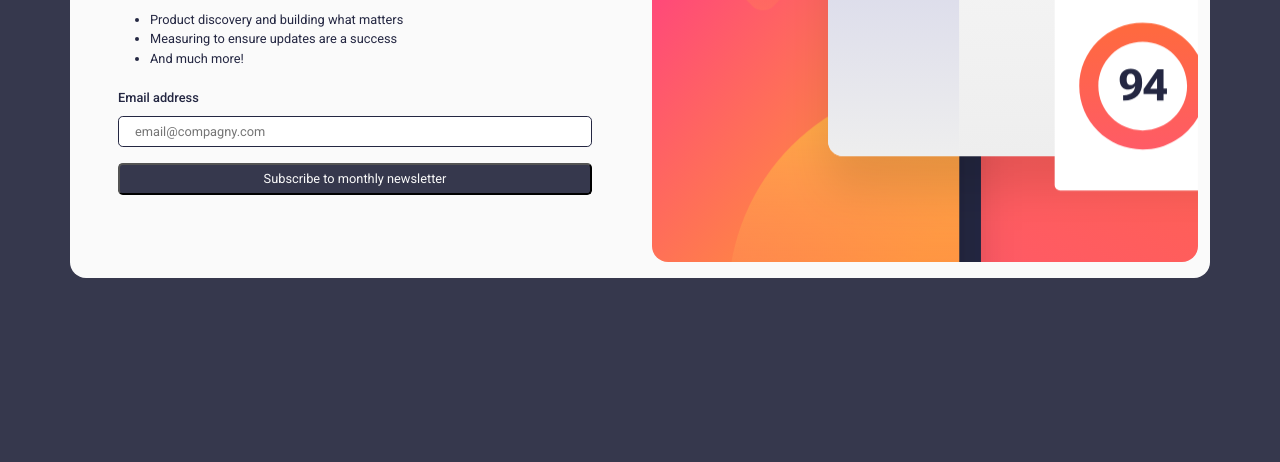
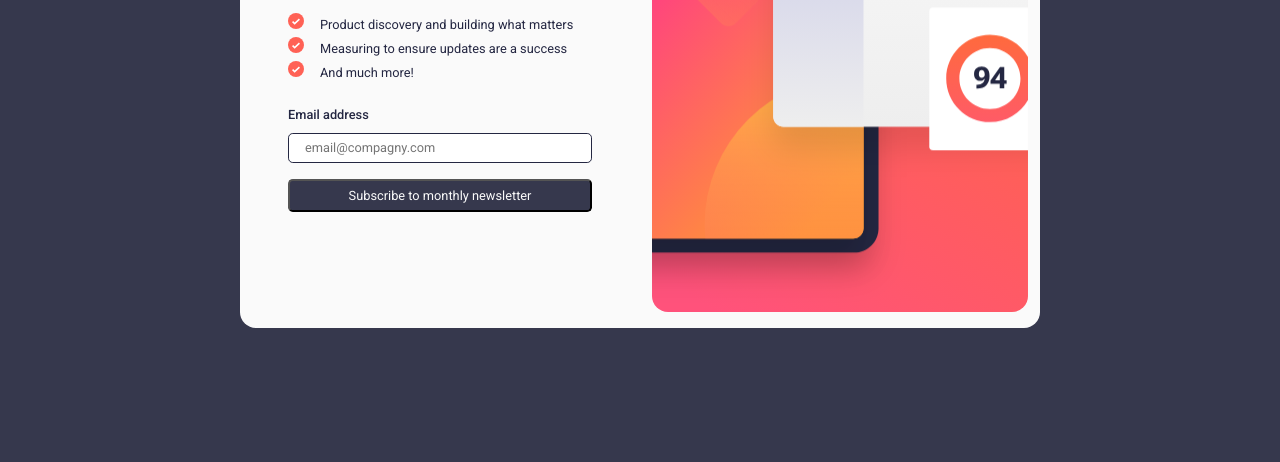
Before and after one commit to PhilippeItsMe/fe-form-challenge, a plain HTML site: page index.html in a window 1280 px wide. Shown: the part 338-800 px from the top of the page. Drawn offline with nearby package versions, Linux system fonts and the light colour scheme.

Commit message:
Main container size set-up

```diff
--- a/assets/css/style.css
+++ b/assets/css/style.css
@@ -72,7 +72,9 @@ body {
 
 main {
     background-color: var(--offwhite);
-    max-width: 300px;
+    max-width: 800px !important;
+    width: 80% !important;
+    margin: 0 auto;
     padding: 1rem;
     border-radius: 1rem;
 }
@@ -87,6 +89,21 @@ main {
     padding-right: 3rem;
 }
 
+/*--------------------------------------------Stay updated ! section*/
+
+li {
+    list-style: none;
+    line-height: 1.5rem;
+    position: relative;
+
+}
+
+.icon {
+    width: 1rem;
+    height: 1rem;
+    position: absolute;
+    left: -2rem;
+}
 
 /*--------------------------------------------Hero section*/
 
@@ -98,6 +115,6 @@ main {
     background-attachment: fix;
     width: 100%;
     height: 100%;
-    min-height: 400px;
+    min-height: 500px;
     border-radius: 1rem;
 }
--- a/index.html
+++ b/index.html
@@ -24,9 +24,15 @@
                 <h1>Stay updated!</h1>
                 <p>Join 60,000+ product managers receiving monthly updates on:</p>
                 <ul>
-                    <li>Product discovery and building what matters</li>
-                    <li>Measuring to ensure updates are a success</li>
-                    <li>And much more!</li>
+                    <li class="bullet-point">
+                        <img src="assets/images/icon-list.svg" alt="icon" class="icon">
+                        Product discovery and building what matters</li>
+                    <li class="bullet-point">
+                        <img src="assets/images/icon-list.svg" alt="icon" class="icon">
+                        Measuring to ensure updates are a success</li>
+                    <li class="bullet-point">
+                        <img src="assets/images/icon-list.svg" alt="icon" class="icon">
+                        And much more!</li>
                 </ul>
                 <form>
                     <label for="email">Email address</label> <br>
```
